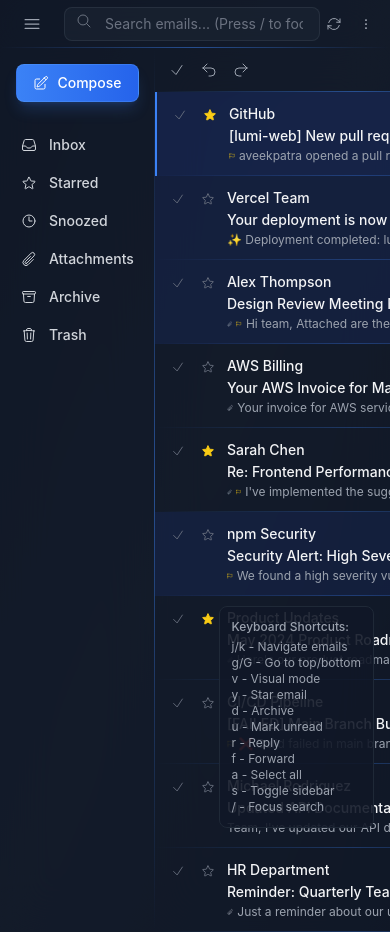
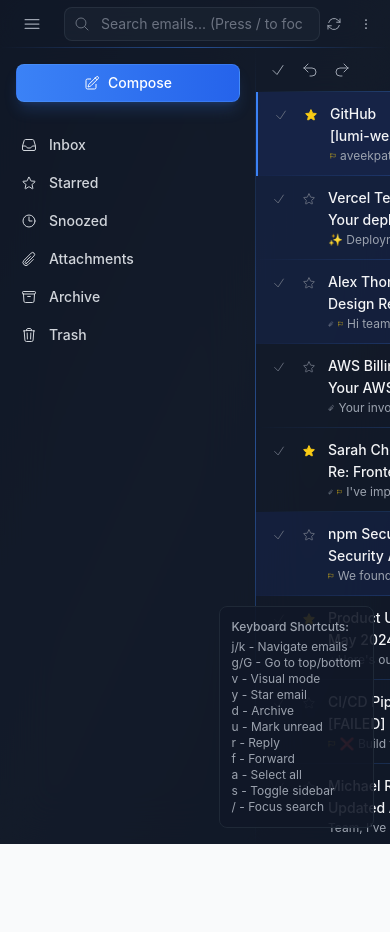
Before and after one commit to aveekpatra/lumi-web, a Next.js app: page / in a window 390 px wide. After the commit the page ends 844 px from the top, so only its background shows below. Built offline with nearby package versions, Linux system fonts and the light colour scheme.

Commit message:
Enhance MailClient layout and styles; add custom scrollbar support and improve input focus effects. Adjusted component structure for better responsiveness and visual consistency.

```diff
--- a/app/page.tsx
+++ b/app/page.tsx
@@ -331,41 +331,86 @@
   };
 
   return (
-    <div className="min-h-screen bg-gradient-to-br from-gray-900 via-gray-800 to-gray-900 flex flex-col overflow-hidden font-sans antialiased text-gray-100">
+    <div className="h-screen bg-gradient-to-br from-gray-900 via-gray-800 to-gray-900 flex flex-col overflow-hidden font-sans antialiased text-gray-100">
+      <style jsx global>{`
+        /* Webkit browsers (Chrome, Safari) */
+        ::-webkit-scrollbar {
+          width: 2px;
+          height: 2px;
+        }
+
+        ::-webkit-scrollbar-track {
+          background: transparent;
+        }
+
+        ::-webkit-scrollbar-thumb {
+          background: linear-gradient(
+            to bottom,
+            transparent,
+            rgba(59, 130, 246, 0.5),
+            transparent
+          );
+          border-radius: 1px;
+        }
+
+        /* Firefox */
+        * {
+          scrollbar-width: thin;
+          scrollbar-color: rgba(59, 130, 246, 0.5) transparent;
+        }
+      `}</style>
+
       {/* Top Bar */}
-      <div className="h-12 bg-gray-900/80 backdrop-blur-xl flex items-center px-4 z-10 relative">
+      <div className="h-12 flex-shrink-0 bg-gray-900/80 backdrop-blur-xl flex items-center px-4 z-10 relative">
         <div className="absolute inset-x-0 bottom-0 h-[1px] bg-gradient-to-r from-transparent via-blue-500/50 to-transparent"></div>
         <div className="flex items-center gap-4">
           <button
             onClick={() => setSidebarOpen(!sidebarOpen)}
-            className="p-1.5 hover:bg-gray-800/50 rounded-lg text-gray-400"
+            className="p-1.5 hover:bg-gray-800/50 rounded-lg text-gray-400 transition-colors duration-200"
           >
             <Bars3Icon className="h-5 w-5" />
           </button>
-          <div className="relative">
+          <div className="relative group">
             <input
               type="text"
               placeholder="Search emails... (Press / to focus)"
-              className="w-64 px-4 py-1.5 pl-10 rounded-lg bg-gray-800/50 focus:bg-gray-800/70 border border-gray-700/50 focus:border-blue-500/30 focus:outline-none focus:ring-2 focus:ring-blue-500/20 transition-all duration-200 text-gray-100 placeholder-gray-500 text-sm"
+              className="
+                w-64 py-1.5 pl-9 pr-4 rounded-lg
+                bg-gray-800/50 hover:bg-gray-800/70
+                border border-gray-700/50
+                focus:border-blue-500/30 focus:outline-none focus:ring-2 focus:ring-blue-500/20
+                transition-all duration-300 ease-in-out
+                text-gray-100 placeholder-gray-500 text-sm
+                focus:w-96
+              "
               onFocus={() => setSearchFocused(true)}
               onBlur={() => setSearchFocused(false)}
             />
-            <MagnifyingGlassIcon className="absolute left-3 top-1.5 h-4 w-4 text-gray-500" />
+            <div
+              className="
+              absolute left-2.5 top-1/2 -translate-y-1/2
+              text-gray-500
+              transition-all duration-300 ease-in-out
+              group-focus-within:text-blue-500
+            "
+            >
+              <MagnifyingGlassIcon className="h-4 w-4" />
+            </div>
           </div>
         </div>
         <div className="flex-1" />
         <div className="flex items-center gap-1">
-          <button className="p-1.5 hover:bg-gray-800/50 rounded-lg text-gray-400">
+          <button className="p-1.5 hover:bg-gray-800/50 rounded-lg text-gray-400 transition-colors duration-200">
             <ArrowPathIcon className="h-4 w-4" />
           </button>
-          <button className="p-1.5 hover:bg-gray-800/50 rounded-lg text-gray-400">
+          <button className="p-1.5 hover:bg-gray-800/50 rounded-lg text-gray-400 transition-colors duration-200">
             <EllipsisVerticalIcon className="h-4 w-4" />
           </button>
         </div>
       </div>
 
       {/* Main Container */}
-      <div className="flex flex-1 overflow-hidden">
+      <div className="flex flex-1 min-h-0">
         {/* Sidebar */}
         <div
           className={`
@@ -374,10 +419,11 @@
             transition-all duration-300 ease-in-out
             flex flex-col
             relative
+            flex-shrink-0
           `}
         >
           <div className="absolute inset-y-0 right-0 w-[1px] bg-gradient-to-b from-transparent via-blue-500/50 to-transparent"></div>
-          <div className="p-4">
+          <div className="p-4 flex-shrink-0">
             <button
               className={`
                 w-full bg-gradient-to-r from-blue-500 to-blue-600 text-white rounded-lg
@@ -395,7 +441,7 @@
             </button>
           </div>
 
-          <nav className="mt-2 flex-1">
+          <nav className="mt-2 flex-1 overflow-y-auto">
             {[
               { icon: InboxIcon, label: "Inbox" },
               { icon: StarIcon, label: "Starred" },
@@ -423,10 +469,10 @@
         </div>
 
         {/* Email List */}
-        <div className="w-[400px] bg-gray-900/80 backdrop-blur-xl flex flex-col relative">
+        <div className="w-[400px] bg-gray-900/80 backdrop-blur-xl flex flex-col relative flex-shrink-0">
           <div className="absolute inset-y-0 right-0 w-[1px] bg-gradient-to-b from-transparent via-blue-500/50 to-transparent"></div>
           {/* Email List Header */}
-          <div className="p-2 flex items-center gap-1 relative">
+          <div className="p-2 flex items-center gap-1 relative flex-shrink-0">
             <div className="absolute inset-x-0 bottom-0 h-[1px] bg-gradient-to-r from-transparent via-blue-500/50 to-transparent"></div>
             <button className="p-1.5 hover:bg-gray-800/50 rounded-lg text-gray-400">
               <CheckIcon className="h-4 w-4" />
@@ -453,7 +499,7 @@
           </div>
 
           {/* Email List Content */}
-          <div className="overflow-y-auto flex-1">
+          <div className="overflow-y-auto flex-1 min-h-0">
             {mockEmails.map((email, index) => (
               <div
                 key={email.id}
@@ -539,11 +585,11 @@
         </div>
 
         {/* Email Content */}
-        <div className="flex-1 bg-gray-900/80 backdrop-blur-xl flex flex-col">
+        <div className="flex-1 bg-gray-900/80 backdrop-blur-xl flex flex-col min-h-0">
           {selectedEmail ? (
             <>
               {/* Email Content Header */}
-              <div className="p-3 flex items-center gap-1 relative">
+              <div className="p-3 flex items-center gap-1 relative flex-shrink-0">
                 <div className="absolute inset-x-0 bottom-0 h-[1px] bg-gradient-to-r from-transparent via-blue-500/50 to-transparent"></div>
                 <button className="p-1.5 hover:bg-gray-800/50 rounded-lg text-gray-400">
                   <CheckIcon className="h-4 w-4" />
@@ -570,7 +616,7 @@
               </div>
 
               {/* Email Content Body */}
-              <div className="flex-1 p-6 overflow-y-auto">
+              <div className="flex-1 p-6 overflow-y-auto min-h-0">
                 <div className="flex justify-between items-start mb-4">
                   <div>
                     <h2 className="text-xl font-semibold text-gray-100">
@@ -593,7 +639,7 @@
               </div>
 
               {/* Email Content Footer */}
-              <div className="p-3 flex items-center gap-2 relative">
+              <div className="p-3 flex items-center gap-2 relative flex-shrink-0">
                 <div className="absolute inset-x-0 top-0 h-[1px] bg-gradient-to-r from-transparent via-blue-500/50 to-transparent"></div>
                 <button className="px-3 py-1.5 rounded-lg bg-gray-800/50 hover:bg-gray-800/70 text-gray-300 flex items-center gap-1.5 text-sm border border-blue-500/20 hover:border-blue-500/30">
                   <ArrowUturnLeftIcon className="h-4 w-4" />
@@ -619,8 +665,8 @@
         </div>
       </div>
 
-      {/* Keyboard Shortcuts Help (Press ? to toggle) */}
-      <div className="fixed bottom-4 right-4 text-xs text-gray-400 bg-gray-900/90 p-3 rounded-lg border border-gray-800">
+      {/* Keyboard Shortcuts Help */}
+      <div className="fixed bottom-4 right-4 text-xs text-gray-400 bg-gray-900/90 p-3 rounded-lg border border-gray-800 z-50">
         <div className="font-medium mb-1">Keyboard Shortcuts:</div>
         <div>j/k - Navigate emails</div>
         <div>g/G - Go to top/bottom</div>
```
